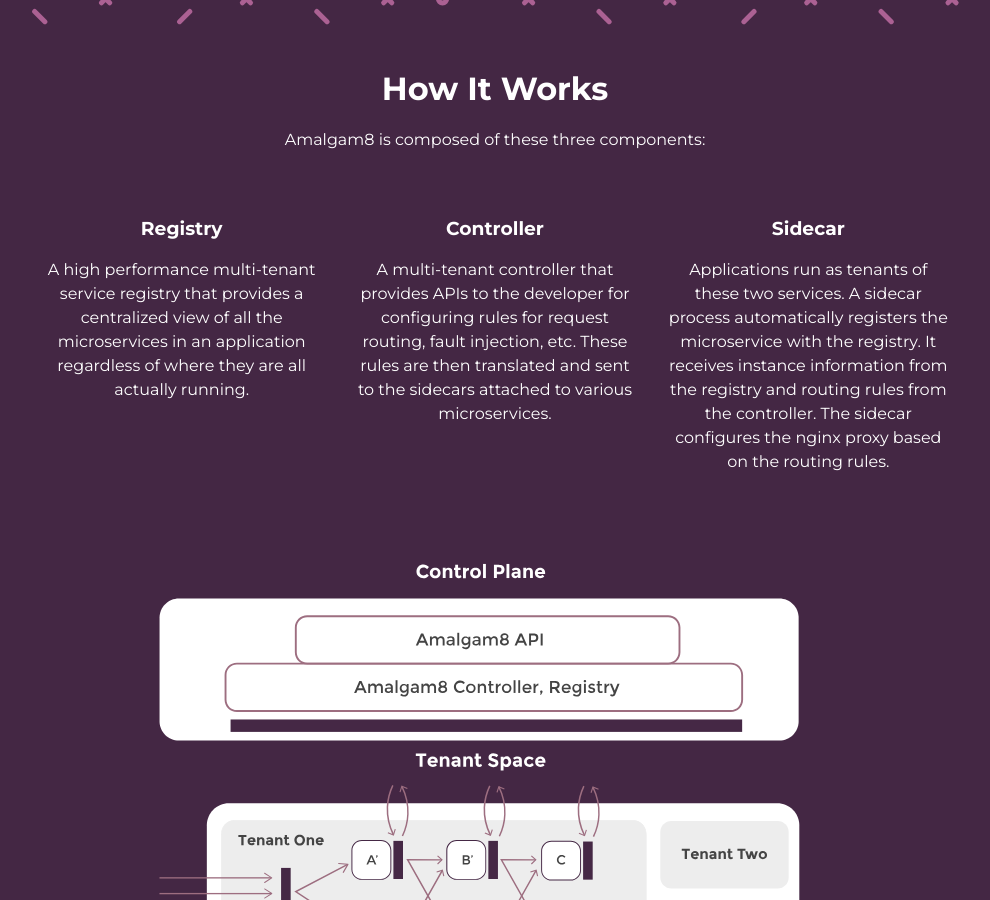
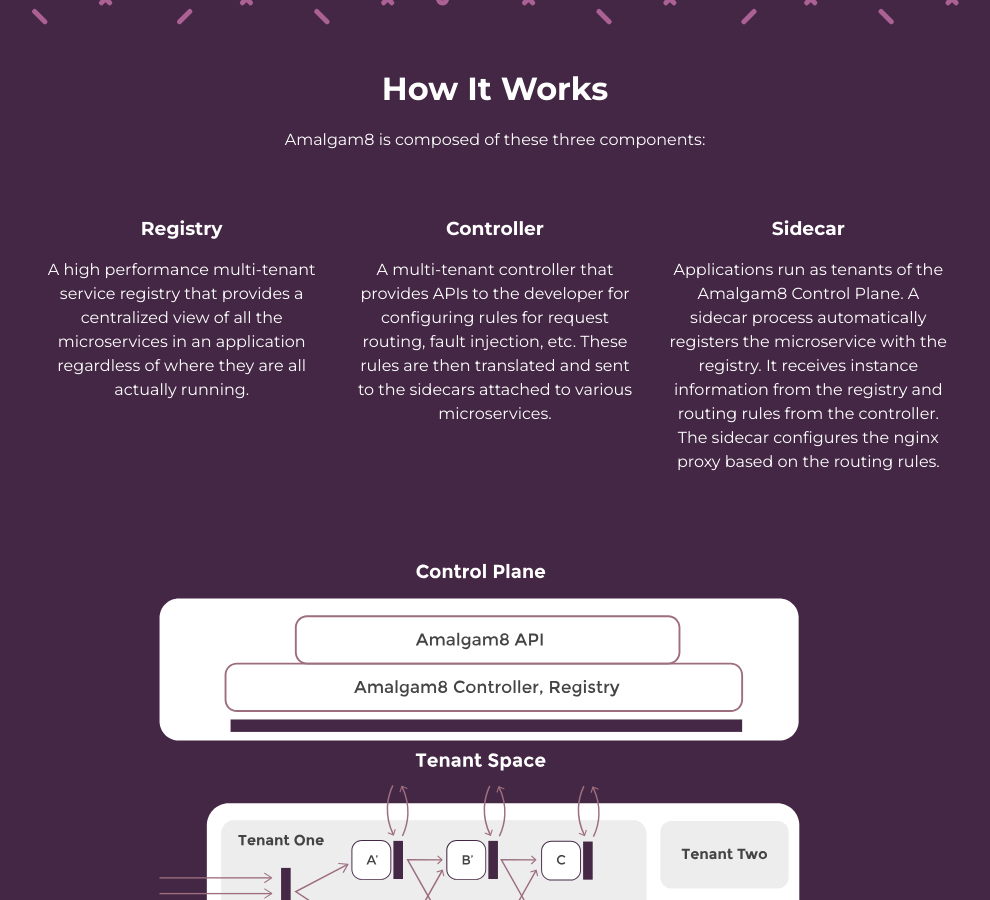
Before and after one commit to amalgam8/amalgam8.github.io, a Jekyll site: the page built from index.html, in a window 1280 px wide and 900 px high, scrolled down 2785 px. Shown: the whole window, without its empty margins (145-1135 px from the left). Built offline with Jekyll 4.4.1, drawn with Linux system fonts in a browser that asks for light colours.

Commit message:
Update sidecar description
fixes #51

```diff
--- a/_includes/sections/how.html
+++ b/_includes/sections/how.html
@@ -19,7 +19,7 @@
       </div>
       <div>
         <h3>Sidecar</h3>
-        <p>Applications run as tenants of these two services. A sidecar
+        <p>Applications run as tenants of the Amalgam8 Control Plane. A sidecar
         process automatically registers the microservice with the registry.
         It receives instance information from the registry and routing rules from the controller. The sidecar configures the nginx proxy based on the routing rules.</p>
       </div>
```
